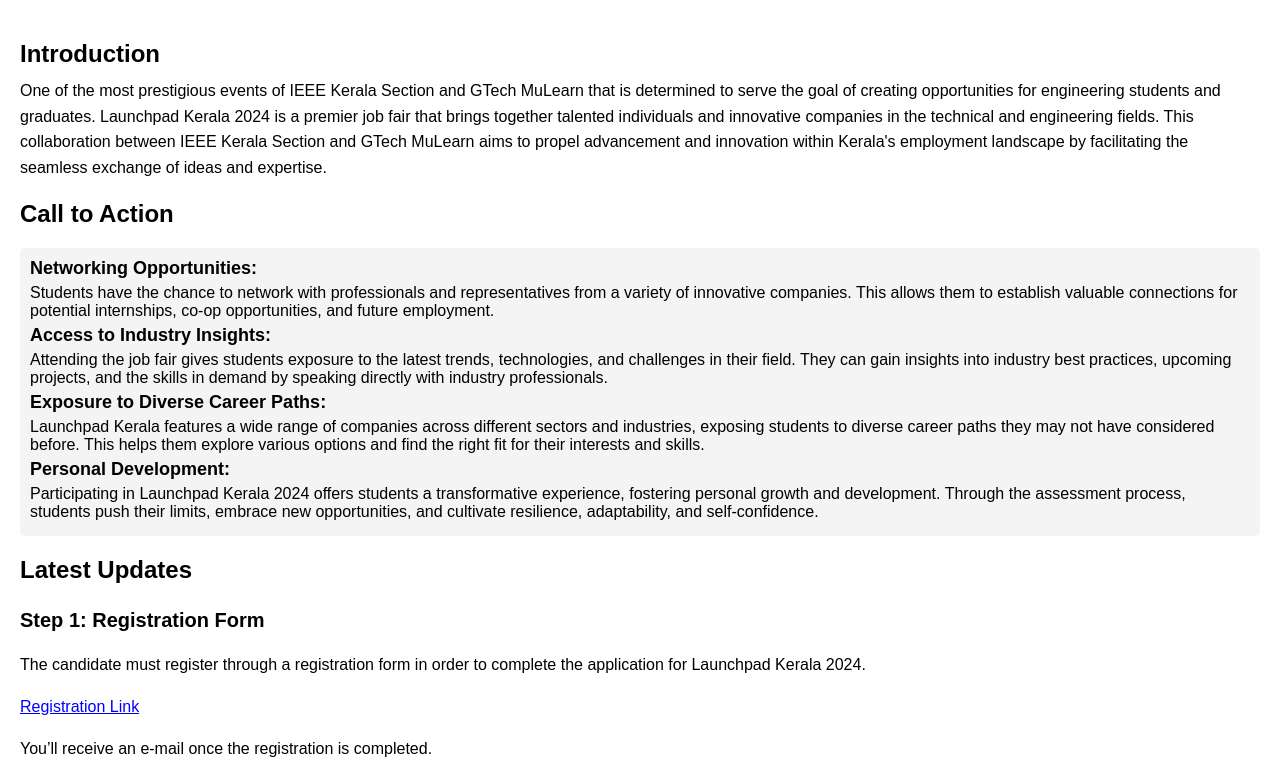
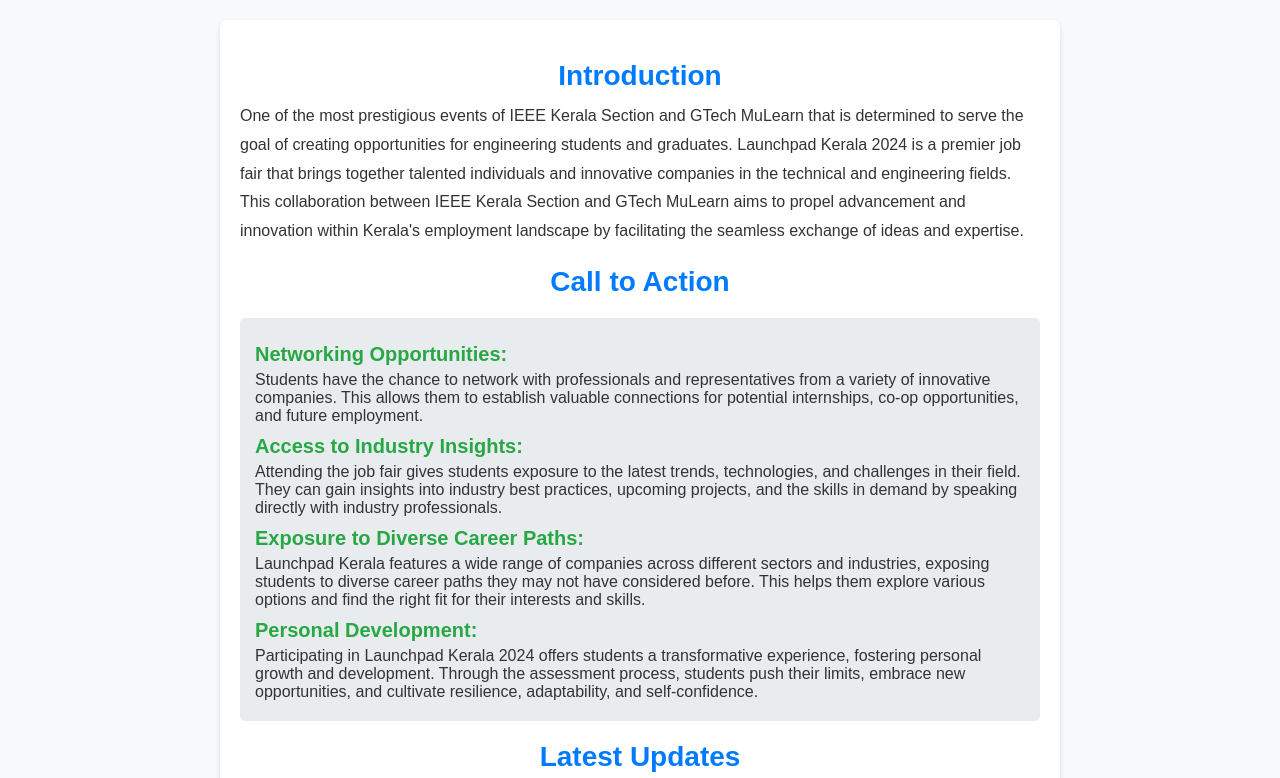
Before and after one commit to Ansanjohny/Launchpad-News-Letter, a plain HTML site: page index.html in a window 1280 px wide. Shown: the top 778 px of the page. Drawn offline with Linux system fonts and the light colour scheme.

Commit message:
Add index.html with initial content

```diff
--- a/index.html
+++ b/index.html
@@ -9,42 +9,81 @@
             font-family: Arial, sans-serif;
             margin: 0;
             padding: 20px;
+            background-color: #f8f9fa;
+            color: #333;
+        }
+        .container {
+            max-width: 800px;
+            margin: 0 auto;
+            background: #fff;
+            padding: 20px;
+            box-shadow: 0 2px 5px rgba(0, 0, 0, 0.1);
+            border-radius: 8px;
         }
         .main-heading {
-            font-size: 24px;
+            font-size: 28px;
             font-weight: bold;
             margin-top: 20px;
+            color: #007BFF;
+            text-align: center;
         }
         .sub-heading {
-            font-size: 20px;
+            font-size: 22px;
             font-weight: bold;
             margin-top: 20px;
+            color: #17A2B8;
         }
         .content {
             margin-top: 10px;
-            line-height: 1.6;
+            line-height: 1.8;
         }
         .cta {
-            background-color: #f4f4f4;
-            padding: 10px;
+            background-color: #e9ecef;
+            padding: 15px;
             border-radius: 5px;
             margin-top: 20px;
         }
         .cta-heading {
-            font-size: 18px;
+            font-size: 20px;
             font-weight: bold;
+            margin-top: 10px;
+            color: #28a745;
         }
         .cta p {
             margin: 5px 0;
         }
         .link {
-            color: blue;
+            color: #007BFF;
+            text-decoration: none;
+            font-weight: bold;
+        }
+        .link:hover {
             text-decoration: underline;
+        }
+        ul {
+            padding-left: 20px;
+        }
+        ul li {
+            margin-bottom: 8px;
+        }
+        @media (max-width: 768px) {
+            .container {
+                padding: 10px;
+            }
+            .main-heading {
+                font-size: 24px;
+            }
+            .sub-heading {
+                font-size: 18px;
+            }
+            .cta-heading {
+                font-size: 18px;
+            }
         }
     </style>
 </head>
 <body>
-    <div>
+    <div class="container">
         <div class="main-heading">Introduction</div>
         <div class="content">
             One of the most prestigious events of IEEE Kerala Section and GTech MuLearn that is determined to serve the goal of creating opportunities for engineering students and graduates. Launchpad Kerala 2024 is a premier job fair that brings together talented individuals and innovative companies in the technical and engineering fields. This collaboration between IEEE Kerala Section and GTech MuLearn aims to propel advancement and innovation within Kerala's employment landscape by facilitating the seamless exchange of ideas and expertise.
```
